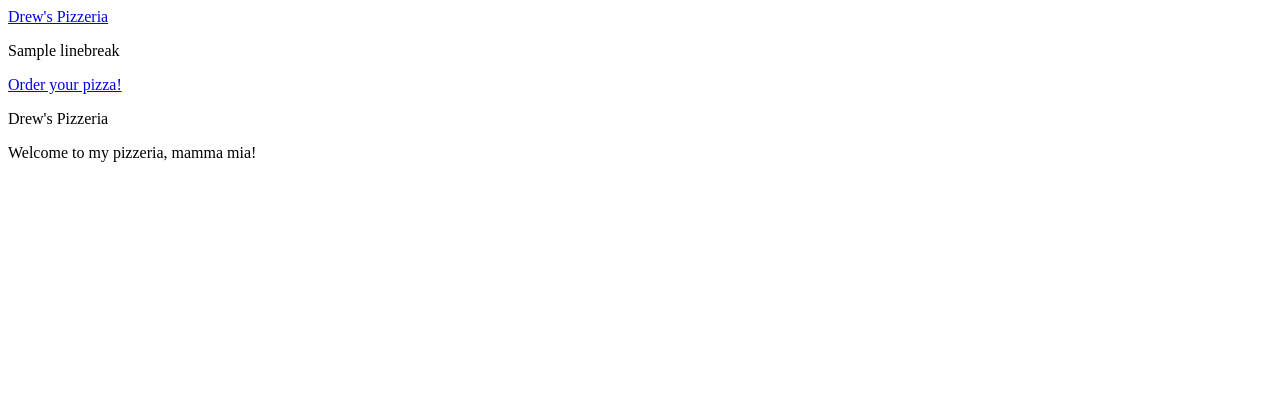
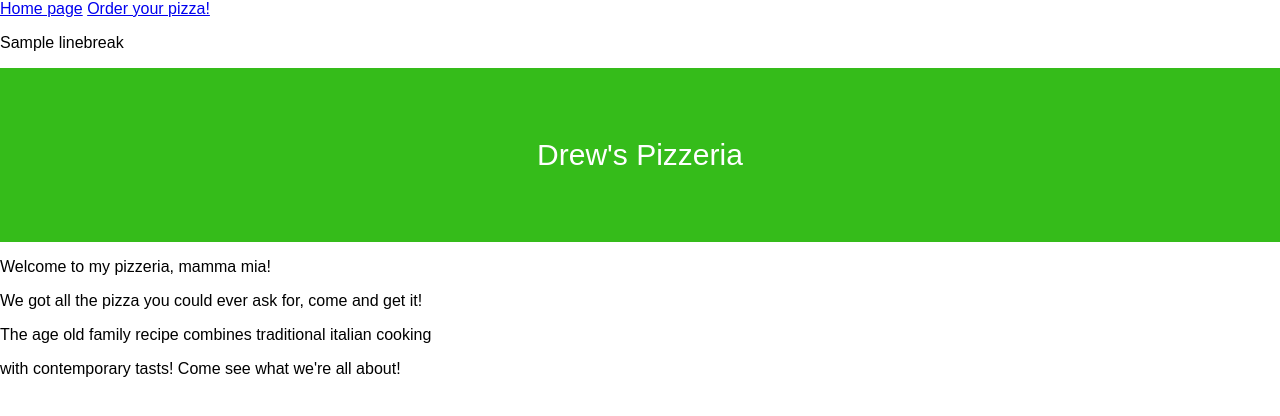
Before and after one commit to DrewBrumbach/pizzeria, a Django app: template pizzas/templates/pizzas/index.html in a window 1280 px wide. Shown: the top 416 px of the page. Run offline with Django 3.2, Linux system fonts and the light colour scheme; the template is opened without the code that fills it: most values are stand-ins (such as "Sample title", 1, 10 or a date in 2020).

Commit message:
desperate attempt to fix images

```diff
--- a/pizzas/models.py
+++ b/pizzas/models.py
@@ -10,6 +10,7 @@ from django.db import models
 # Finally, when you make changes here, you must add them to the admin.py file as well.
 class Pizza(models.Model):
     text = models.CharField(max_length=200)
+    pizza_pic = models.ImageField(null=True, blank=True)
 
     def __str__(self):
         return self.text
--- a/pizzas/templates/pizzas/base.html
+++ b/pizzas/templates/pizzas/base.html
@@ -1,7 +1,26 @@
-<a href="{% url 'pizzas:index' %}">Drew's Pizzeria </a>
-<p> {{linebreak}} </p>
-<a href="{% url 'pizzas:pizzas' %}">Order your pizza! </a>
+<head>
+    <title>Home</title>
+    <meta charset="UTF-8">
+    <meta name="viewport" content="width=device-width, intitial-scale=1">
+    <style>
+        /* style of the body */
+        body {
+            font-family: Luminari, fantasy;
+            margin: 0;
+        }
 
-{% block content %}
+        .content {
+            padding: 20px
+        }
+    </style>
+</head>
 
-{% endblock content %}
+<body>
+
+    <a href="{% url 'pizzas:index' %}">Home page</a>
+    <a href="{% url 'pizzas:pizzas' %}">Order your pizza! </a>
+    <p> {{linebreak}} </p>
+
+    {% block content %}
+
+    {% endblock content %}
--- a/pizzas/templates/pizzas/index.html
+++ b/pizzas/templates/pizzas/index.html
@@ -1,8 +1,23 @@
 {% extends "pizzas/base.html" %}
 
 {% block content %}
-<p>Drew's Pizzeria</p>
+<style>
+    /* Head/Logo Title */
+    .header {
+        padding: 40px;
+        text-align: center;
+        background: #35bc1a;
+        color: white;
+        font-size: 30px;
+    }
+</style>
 
+<div class='header'>
+    <p>Drew's Pizzeria</p>
+</div>
 <p> Welcome to my pizzeria, mamma mia!</p>
 
+<p> We got all the pizza you could ever ask for, come and get it!</p>
+<p> The age old family recipe combines traditional italian cooking </p>
+<p> with contemporary tasts! Come see what we're all about!</p>
 {% endblock content %}
--- a/pizzas/urls.py
+++ b/pizzas/urls.py
@@ -1,4 +1,6 @@
 from django.urls import path
+from django.conf import settings
+from django.conf.urls.static import static
 
 from . import views
 
@@ -10,3 +12,7 @@ urlpatterns = [
     path("pizzas/<int:pizza_id>/", views.pizza, name="pizza"),
     path("comment/<int:pizza_id>/", views.comment, name="comment"),
 ]
+
+
+if settings.DEBUG:
+    urlpatterns += static(settings.MEDIA_URL, document_root=settings.MEDIA_ROOT)
--- a/pizzas/views.py
+++ b/pizzas/views.py
@@ -1,7 +1,7 @@
 from django.shortcuts import render, redirect
 from .models import Pizza, Topping
 from .forms import CommentForm
-from django.http import Http404
+from django.http import Http404, HttpResponse
 
 # Create your views here.
 
```
Also changed, not shown: pizzas/templates/pizzas/pizza.html (+18 -1 lines), pizzas/templates/pizzas/pizzas.html (+15 -1 lines), pizzeria/settings.py (+46 -37 lines), cheese.jpg (added), db.sqlite3, hawaiian.jpg (added), margherita.jpg (added), meat-lovers.jpg (added), pizzas/images/cheese.jpg (added), pizzas/images/hawaiian.jpg (added), pizzas/images/itly_tris.png (renamed from pizzas/static/pizzas/images/itly_tris.png), pizzas/images/margherita.jpg (added), pizzas/images/meat-lovers.jpg (added), pizzas/migrations/0004_pizza_pizza_pic.py (added), 1 other file.
